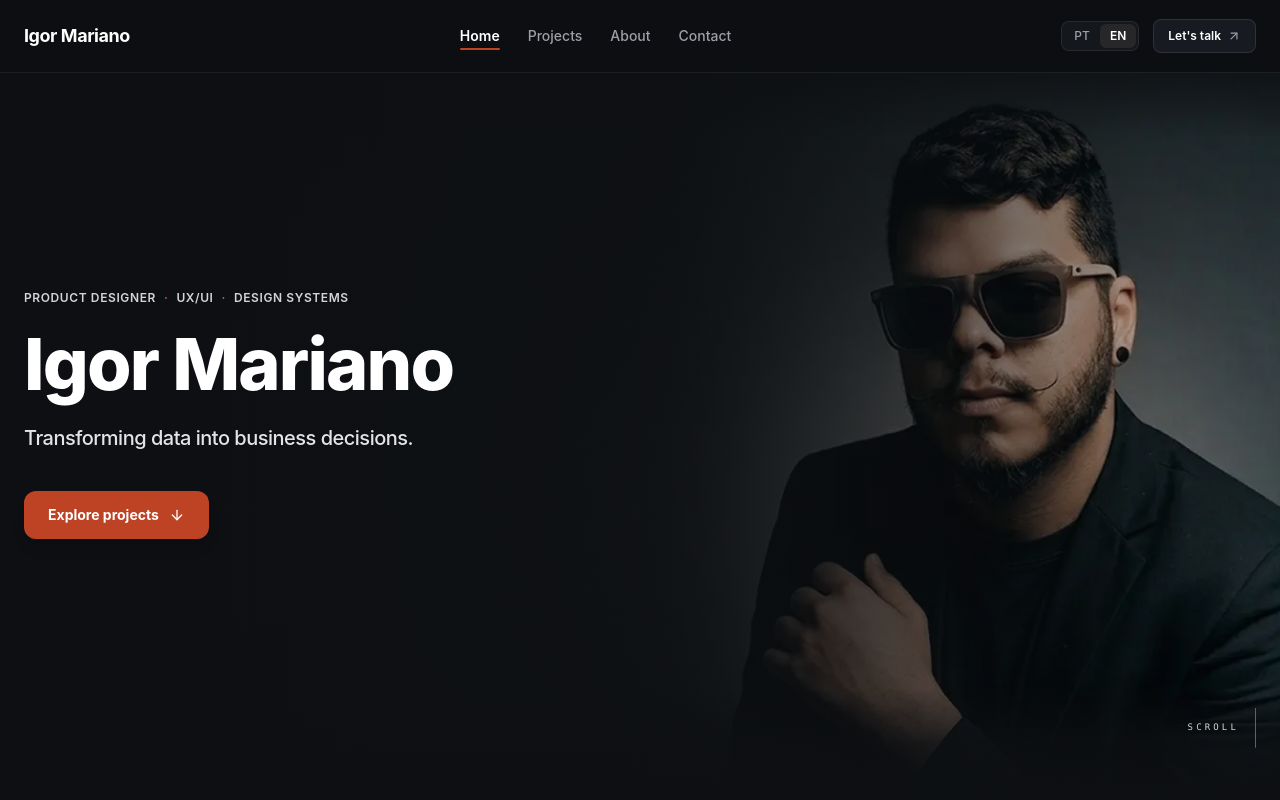
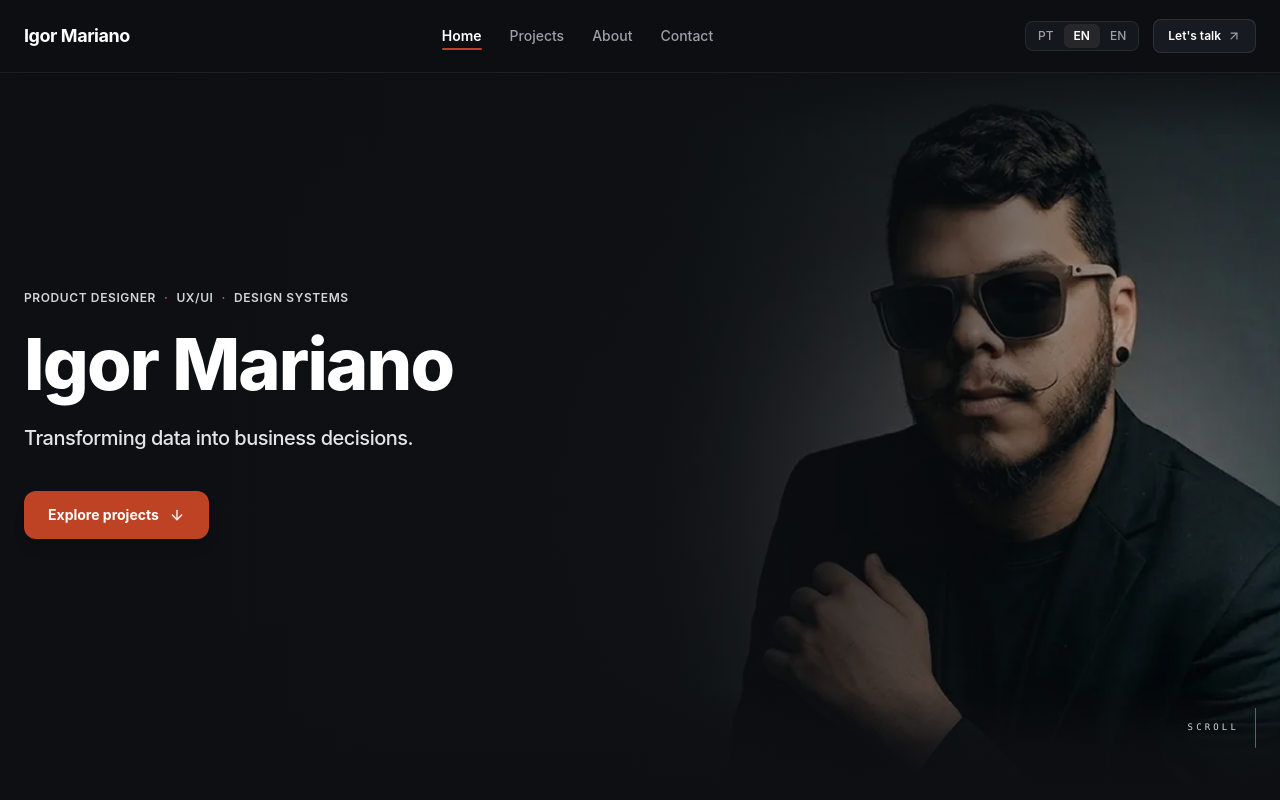
Before and after one commit to igormarianoapps/Portfolio, a React (Vite) app: page /en in a window 1280 px wide. Shown: the top 800 px of the page. Built offline with nearby package versions, Linux system fonts and the light colour scheme.

Commit message:
feat(nav): add accessible Spanish toggle on desktop and mobile

```diff
--- a/src/components/Navbar.tsx
+++ b/src/components/Navbar.tsx
@@ -104,7 +104,7 @@ export const Navbar: React.FC = () => {
 
         {/* Zone 3: Language Switcher & Quick Contact Action */}
         <div className="hidden md:flex items-center gap-3.5 shrink-0">
-          {/* Functional PT/EN Language Toggle */}
+          {/* Functional PT/EN/ES Language Toggle */}
           <div
             className="flex items-center p-0.5 rounded-lg bg-[#14171C] border border-white/[0.08] text-xs font-medium"
             role="group"
@@ -132,6 +132,17 @@ export const Navbar: React.FC = () => {
             >
               EN
             </button>
+<button
+              onClick={() => setLanguage('es')}
+              className={`px-2.5 py-1 rounded-md transition-all whitespace-nowrap cursor-pointer ${
+                language === 'es'
+                  ? 'bg-zinc-800 text-white font-semibold shadow-xs'
+                  : 'text-zinc-400 hover:text-zinc-200'
+              }`}
+              aria-pressed={language === 'es'}
+            >
+              EN
+            </button>
           </div>
 
           {/* Quick Direct Message Action */}
@@ -148,7 +159,7 @@ export const Navbar: React.FC = () => {
 
         {/* Mobile Controls */}
         <div className="flex md:hidden items-center gap-2">
-          {/* Mobile PT/EN */}
+          {/* Mobile PT/EN/ES */}
           <div
             className="flex items-center p-0.5 rounded-lg bg-[#14171C] border border-white/[0.08] text-xs font-medium"
             role="group"
@@ -166,6 +177,14 @@ export const Navbar: React.FC = () => {
               onClick={() => setLanguage('en')}
               className={`px-2 py-1 rounded-md transition-colors ${
                 language === 'en' ? 'bg-zinc-800 text-white font-semibold' : 'text-zinc-400'
+              }`}
+            >
+              EN
+            </button>
+<button
+              onClick={() => setLanguage('es')}
+              className={`px-2 py-1 rounded-md transition-colors ${
+                language === 'es' ? 'bg-zinc-800 text-white font-semibold' : 'text-zinc-400'
               }`}
             >
               EN
```
